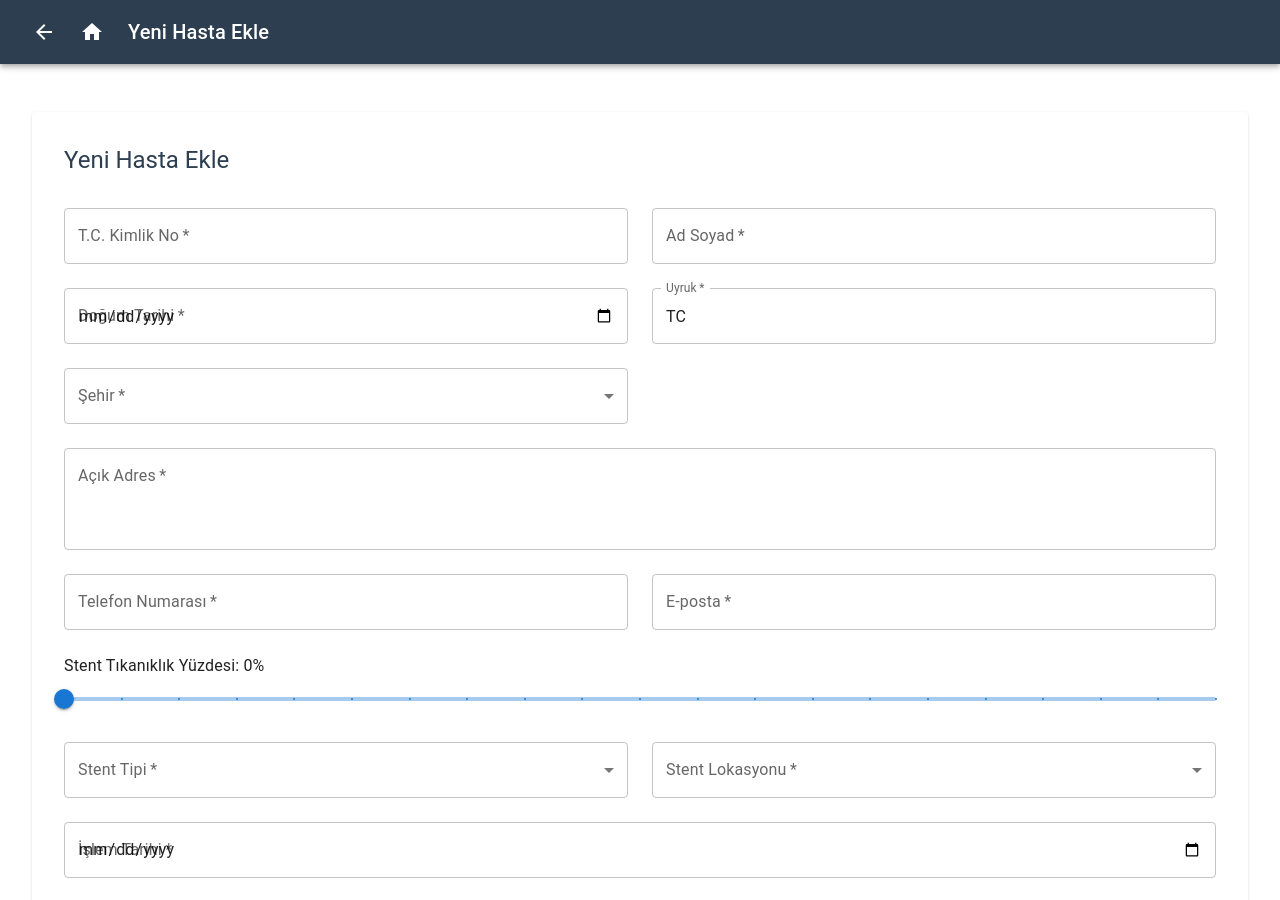
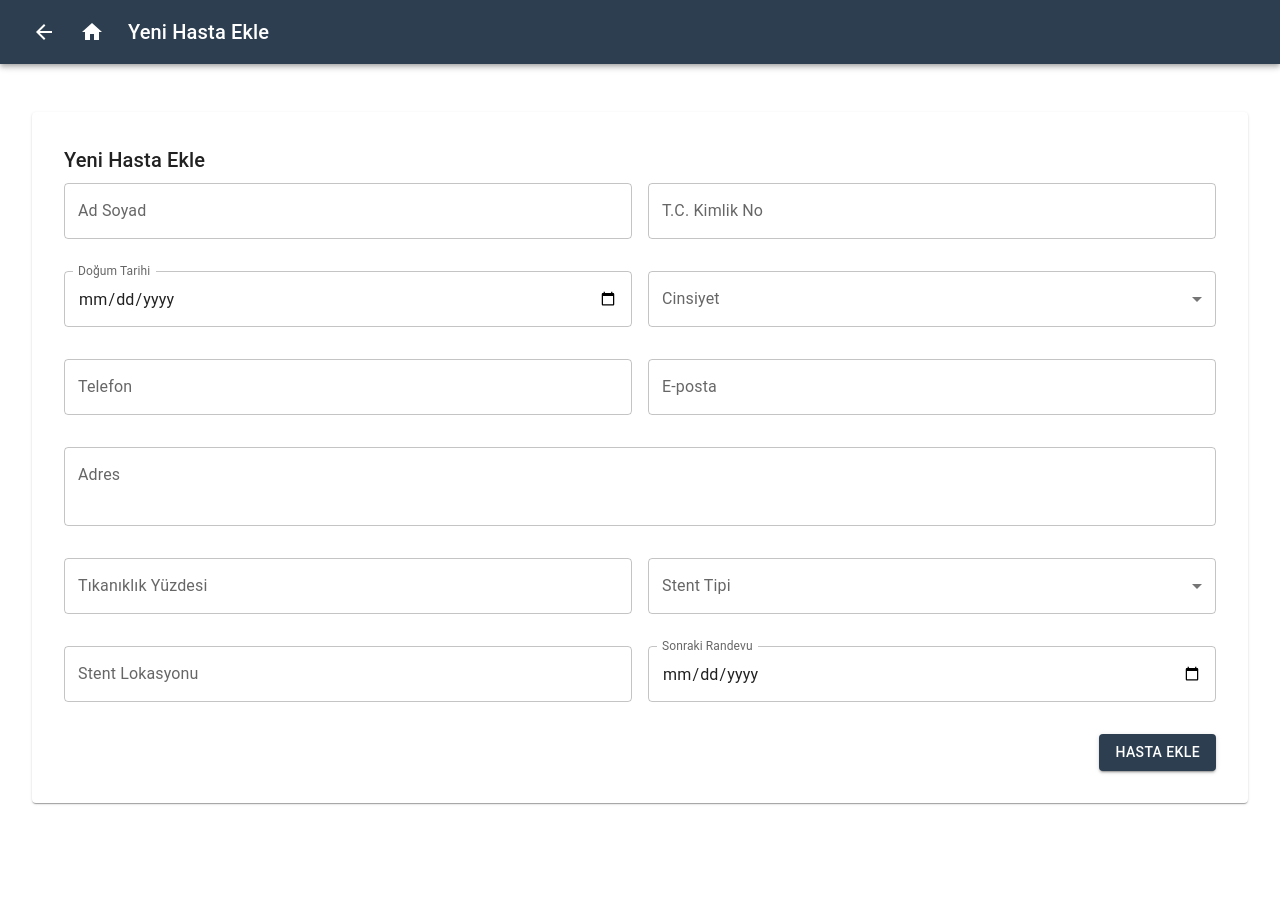
Before and after one commit to U9ursaa/StentTrackingSystem, a React (Create React App) app: page /doctor/add-patient in a window 1280 px wide. Shown: the top 900 px of the page. After the commit the page ends 835 px from the top, so only its background shows below. Built offline with nearby package versions, Linux system fonts and the light colour scheme.

Commit message:
AddPatient.js düzeltildi

```diff
--- a/src/components/Doctor/AddPatient.js
+++ b/src/components/Doctor/AddPatient.js
@@ -1,4 +1,4 @@
-import React, { useState, useContext } from 'react';
+import React, { useState } from 'react';
 import {
   Box,
   Paper,
@@ -10,143 +10,38 @@ import {
   InputLabel,
   Select,
   MenuItem,
-  Slider,
-  Chip,
-  Stack,
-  Alert
 } from '@mui/material';
 import { useNavigate } from 'react-router-dom';
-import { PatientContext } from '../../context/PatientContext';
 import Header from '../Layout/Header';
 
 const AddPatient = () => {
   const navigate = useNavigate();
-  const { addPatient } = useContext(PatientContext);
-  const [error, setError] = useState('');
-  const [patient, setPatient] = useState({
+  const [patientData, setPatientData] = useState({
+    name: '',
     tcNo: '',
-    name: '',
-    birthDate: null,
-    nationality: 'TC',
-    city: '',
-    address: '',
+    birthDate: '',
     phone: '',
     email: '',
-    blockagePercentage: 0,
-    procedureDate: null,
-    stentDetails: '',
-    procedureType: '',
-    medications: []
+    address: '',
+    gender: '',
+    blockagePercentage: '',
+    stentType: '',
+    stentLocation: '',
+    nextAppointment: '',
   });
 
-  const [selectedMed, setSelectedMed] = useState('');
-
-  const medicationOptions = [
-    'Plavix',
-    'Aspirin',
-    'Atorvastatin',
-    'Metoprolol',
-    'Ramipril',
-    'Diltiazem',
-    'Rosuvastatin'
-  ];
-
-  const stentTypes = [
-    'İlaç kaplı stent',
-    'Metal stent',
-    'Biyoemilebilir stent'
-  ];
-
-  const stentLocations = [
-    'Sol ana koroner arter',
-    'Sağ koroner arter',
-    'Sol ön inen arter',
-    'Sirkumfleks arter',
-    'Diagonal arter',
-    'RCA proksimal',
-    'RCA distal'
-  ];
-
-  const cities = [
-    'Adana', 'Ankara', 'İstanbul', 'İzmir', 'Bursa', 'Antalya',
-    // ... diğer şehirler
-  ];
+  const handleSubmit = (e) => {
+    e.preventDefault();
+    // Form gönderme işlemleri
+    navigate('/doctor/dashboard');
+  };
 
   const handleChange = (e) => {
     const { name, value } = e.target;
-    setPatient(prev => ({
-      ...prev,
+    setPatientData(prevState => ({
+      ...prevState,
       [name]: value
     }));
-  };
-
-  const handleMedicationAdd = () => {
-    if (selectedMed && !patient.medications.includes(selectedMed)) {
-      setPatient(prev => ({
-        ...prev,
-        medications: [...prev.medications, selectedMed]
-      }));
-      setSelectedMed('');
-    }
-  };
-
-  const handleMedicationDelete = (medToDelete) => {
-    setPatient(prev => ({
-      ...prev,
-      medications: prev.medications.filter(med => med !== medToDelete)
-    }));
-  };
-
-  // Yaş hesaplama fonksiyonu
-  const calculateAge = (birthDate) => {
-    if (!birthDate) return '';
-    const today = new Date();
-    const birth = new Date(birthDate);
-    let age = today.getFullYear() - birth.getFullYear();
-    const monthDiff = today.getMonth() - birth.getMonth();
-
-    if (monthDiff < 0 || (monthDiff === 0 && today.getDate() < birth.getDate())) {
-      age--;
-    }
-
-    return age;
-  };
-
-  // Doğum tarihi değiştiğinde
-  const handleBirthDateChange = (newValue) => {
-    setPatient(prev => ({
-      ...prev,
-      birthDate: newValue,
-      age: calculateAge(newValue) // Yaşı state'de tutuyoruz ama göstermiyoruz
-    }));
-  };
-
-  const handleSubmit = (e) => {
-    e.preventDefault();
-
-    try {
-      // Form validasyonu
-      if (!patient.name || !patient.procedureDate ||
-          !patient.stentDetails || !patient.procedureType) {
-        setError('Lütfen tüm zorunlu alanları doldurun');
-        return;
-      }
-
-      // Hasta verilerini hazırla
-      const newPatient = {
-        ...patient,
-        procedureDate: patient.procedureDate.toISOString(),
-        lastProcedureDate: patient.procedureDate.toISOString(),
-      };
-
-      // Context üzerinden hasta ekle
-      addPatient(newPatient);
-
-      // Başarılı ekleme sonrası yönlendirme
-      navigate('/doctor/dashboard');
-    } catch (err) {
-      setError('Hasta eklenirken bir hata oluştu: ' + err.message);
-    }
   };
 
   return (
@@ -154,233 +49,151 @@ const AddPatient = () => {
       <Header />
       <Box sx={{ p: 4 }}>
         <Paper sx={{ p: 4 }}>
-          <Typography variant="h5" sx={{ mb: 4, color: '#2c3e50' }}>
+          <Typography variant="h6" gutterBottom>
             Yeni Hasta Ekle
           </Typography>
-
-          {error && (
-            <Alert severity="error" sx={{ mb: 2 }}>
-              {error}
-            </Alert>
-          )}
-
           <form onSubmit={handleSubmit}>
-            <Grid container spacing={3}>
-              <Grid item xs={12} md={6}>
+            <Grid container spacing={2}>
+              <Grid item xs={12} sm={6}>
+                <TextField
+                  fullWidth
+                  label="Ad Soyad"
+                  name="name"
+                  value={patientData.name}
+                  onChange={handleChange}
+                  sx={{ mb: 2 }}
+                />
+              </Grid>
+              <Grid item xs={12} sm={6}>
                 <TextField
                   fullWidth
                   label="T.C. Kimlik No"
                   name="tcNo"
-                  value={patient.tcNo}
+                  value={patientData.tcNo}
                   onChange={handleChange}
-                  required
-                  inputProps={{
-                    maxLength: 11,
-                    pattern: "[0-9]*"
-                  }}
+                  sx={{ mb: 2 }}
                 />
               </Grid>
-
-              <Grid item xs={12} md={6}>
-                <TextField
-                  fullWidth
-                  label="Ad Soyad"
-                  name="name"
-                  value={patient.name}
-                  onChange={handleChange}
-                  required
-                />
-              </Grid>
-
-              <Grid item xs={12} md={6}>
+              <Grid item xs={12} sm={6}>
                 <TextField
                   fullWidth
                   label="Doğum Tarihi"
                   name="birthDate"
                   type="date"
-                  value={patient.birthDate ? patient.birthDate.toISOString().split('T')[0] : ''}
+                  value={patientData.birthDate}
                   onChange={handleChange}
-                  required
+                  InputLabelProps={{
+                    shrink: true,
+                  }}
+                  sx={{ mb: 2 }}
                 />
               </Grid>
-
-              <Grid item xs={12} md={6}>
-                <TextField
-                  fullWidth
-                  label="Uyruk"
-                  name="nationality"
-                  value={patient.nationality}
-                  onChange={handleChange}
-                  required
-                />
-              </Grid>
-
-              <Grid item xs={12} md={6}>
-                <FormControl fullWidth required>
-                  <InputLabel>Şehir</InputLabel>
+              <Grid item xs={12} sm={6}>
+                <FormControl fullWidth sx={{ mb: 2 }}>
+                  <InputLabel>Cinsiyet</InputLabel>
                   <Select
-                    name="city"
-                    value={patient.city}
-                    label="Şehir"
+                    name="gender"
+                    value={patientData.gender}
                     onChange={handleChange}
+                    label="Cinsiyet"
                   >
-                    {cities.map((city) => (
-                      <MenuItem key={city} value={city}>{city}</MenuItem>
-                    ))}
+                    <MenuItem value="male">Erkek</MenuItem>
+                    <MenuItem value="female">Kadın</MenuItem>
                   </Select>
                 </FormControl>
               </Grid>
-
-              <Grid item xs={12}>
+              <Grid item xs={12} sm={6}>
                 <TextField
                   fullWidth
-                  label="Açık Adres"
-                  name="address"
-                  value={patient.address}
+                  label="Telefon"
+                  name="phone"
+                  value={patientData.phone}
                   onChange={handleChange}
-                  multiline
-                  rows={3}
-                  required
+                  sx={{ mb: 2 }}
                 />
               </Grid>
-
-              <Grid item xs={12} md={6}>
-                <TextField
-                  fullWidth
-                  label="Telefon Numarası"
-                  name="phone"
-                  value={patient.phone}
-                  onChange={handleChange}
-                  required
-                  inputProps={{ maxLength: 11 }}
-                />
-              </Grid>
-
-              <Grid item xs={12} md={6}>
+              <Grid item xs={12} sm={6}>
                 <TextField
                   fullWidth
                   label="E-posta"
                   name="email"
                   type="email"
-                  value={patient.email}
+                  value={patientData.email}
                   onChange={handleChange}
-                  required
+                  sx={{ mb: 2 }}
                 />
               </Grid>
-
               <Grid item xs={12}>
-                <Typography gutterBottom>
-                  Stent Tıkanıklık Yüzdesi: {patient.blockagePercentage}%
-                </Typography>
-                <Slider
-                  value={patient.blockagePercentage}
-                  onChange={(e, newValue) => setPatient(prev => ({...prev, blockagePercentage: newValue}))}
-                  valueLabelDisplay="auto"
-                  step={5}
-                  marks
-                  min={0}
-                  max={100}
+                <TextField
+                  fullWidth
+                  label="Adres"
+                  name="address"
+                  multiline
+                  rows={2}
+                  value={patientData.address}
+                  onChange={handleChange}
+                  sx={{ mb: 2 }}
                 />
               </Grid>
-
-              <Grid item xs={12} md={6}>
-                <FormControl fullWidth required>
+              <Grid item xs={12} sm={6}>
+                <TextField
+                  fullWidth
+                  label="Tıkanıklık Yüzdesi"
+                  name="blockagePercentage"
+                  type="number"
+                  value={patientData.blockagePercentage}
+                  onChange={handleChange}
+                  sx={{ mb: 2 }}
+                />
+              </Grid>
+              <Grid item xs={12} sm={6}>
+                <FormControl fullWidth sx={{ mb: 2 }}>
                   <InputLabel>Stent Tipi</InputLabel>
                   <Select
-                    name="procedureType"
-                    value={patient.procedureType}
+                    name="stentType"
+                    value={patientData.stentType}
+                    onChange={handleChange}
                     label="Stent Tipi"
-                    onChange={handleChange}
                   >
-                    {stentTypes.map((type) => (
-                      <MenuItem key={type} value={type}>{type}</MenuItem>
-                    ))}
+                    <MenuItem value="ilacsiz">İlaçsız Stent</MenuItem>
+                    <MenuItem value="ilacli">İlaç Kaplı Stent</MenuItem>
                   </Select>
                 </FormControl>
               </Grid>
-
-              <Grid item xs={12} md={6}>
-                <FormControl fullWidth required>
-                  <InputLabel>Stent Lokasyonu</InputLabel>
-                  <Select
-                    name="stentDetails"
-                    value={patient.stentDetails}
-                    label="Stent Lokasyonu"
-                    onChange={handleChange}
-                  >
-                    {stentLocations.map((location) => (
-                      <MenuItem key={location} value={location}>{location}</MenuItem>
-                    ))}
-                  </Select>
-                </FormControl>
-              </Grid>
-
-              <Grid item xs={12}>
+              <Grid item xs={12} sm={6}>
                 <TextField
                   fullWidth
-                  label="İşlem Tarihi"
-                  name="procedureDate"
-                  type="date"
-                  value={patient.procedureDate ? patient.procedureDate.toISOString().split('T')[0] : ''}
+                  label="Stent Lokasyonu"
+                  name="stentLocation"
+                  value={patientData.stentLocation}
                   onChange={handleChange}
-                  required
+                  sx={{ mb: 2 }}
                 />
               </Grid>
-
-              <Grid item xs={12}>
-                <Box sx={{ mb: 2 }}>
-                  <FormControl fullWidth sx={{ mb: 1 }}>
-                    <InputLabel>İlaçlar</InputLabel>
-                    <Select
-                      value={selectedMed}
-                      label="İlaçlar"
-                      onChange={(e) => setSelectedMed(e.target.value)}
-                    >
-                      {medicationOptions.map((med) => (
-                        <MenuItem key={med} value={med}>{med}</MenuItem>
-                      ))}
-                    </Select>
-                  </FormControl>
-                  <Button
-                    variant="outlined"
-                    onClick={handleMedicationAdd}
-                    disabled={!selectedMed}
-                  >
-                    İlaç Ekle
-                  </Button>
-                </Box>
-                <Stack direction="row" spacing={1} flexWrap="wrap" gap={1}>
-                  {patient.medications.map((med) => (
-                    <Chip
-                      key={med}
-                      label={med}
-                      onDelete={() => handleMedicationDelete(med)}
-                    />
-                  ))}
-                </Stack>
-              </Grid>
-
-              <Grid item xs={12} sx={{ mt: 3 }}>
-                <Box sx={{ display: 'flex', gap: 2, justifyContent: 'flex-end' }}>
-                  <Button
-                    variant="outlined"
-                    onClick={() => navigate('/doctor/dashboard')}
-                  >
-                    İptal
-                  </Button>
-                  <Button
-                    type="submit"
-                    variant="contained"
-                    sx={{
-                      backgroundColor: '#2c3e50',
-                      '&:hover': { backgroundColor: '#34495e' }
-                    }}
-                  >
-                    Hasta Ekle
-                  </Button>
-                </Box>
+              <Grid item xs={12} sm={6}>
+                <TextField
+                  fullWidth
+                  label="Sonraki Randevu"
+                  name="nextAppointment"
+                  type="date"
+                  value={patientData.nextAppointment}
+                  onChange={handleChange}
+                  InputLabelProps={{
+                    shrink: true,
+                  }}
+                  sx={{ mb: 2 }}
+                />
               </Grid>
             </Grid>
+            <Box sx={{ display: 'flex', justifyContent: 'flex-end', mt: 2 }}>
+              <Button
+                variant="contained"
+                type="submit"
+                sx={{ backgroundColor: '#2c3e50' }}
+              >
+                Hasta Ekle
+              </Button>
+            </Box>
           </form>
         </Paper>
       </Box>
```
